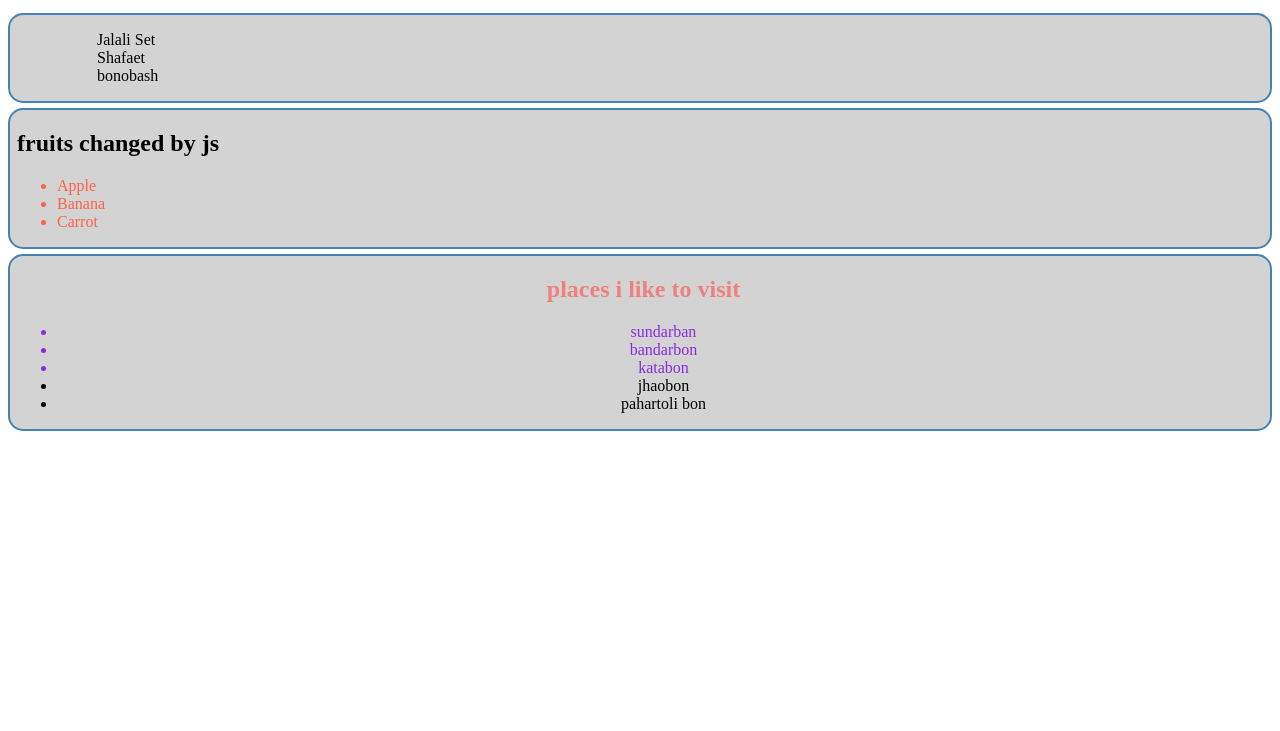
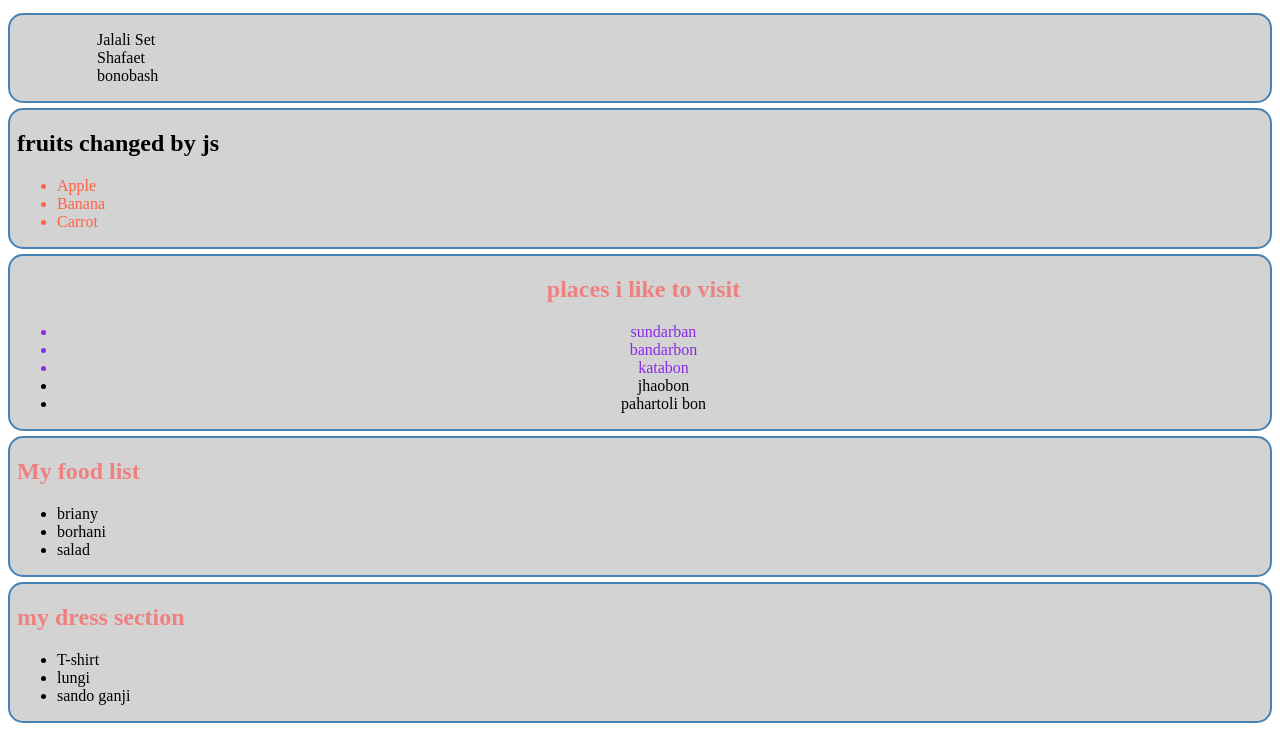
Before and after one commit to Galib24/DOM-section-part, a plain HTML site: page index.html in a window 1280 px wide. Shown: the part 159-890 px from the top of the page. Before the commit the page ends 800 px from the top, so only its background shows below. Drawn offline with Linux system fonts and the light colour scheme.

Commit message:
append operation by child added and sub child

```diff
--- a/index.html
+++ b/index.html
@@ -11,7 +11,7 @@
     <header>
         <h1>Welcome to my Dom</h1>
     </header>
-    <main>
+    <main id="main-container">
         <h1>My awesome DOM re baba</h1>
         <p>
             Lorem ipsum dolor sit, amet consectetur adipisicing elit. Rerum reprehenderit cupiditate provident neque libero consequatur voluptatibus dolor nemo quis dicta.
@@ -41,7 +41,7 @@
     </ul>
 </section>
     </main>
+    <script src="js/append.js"></script>
   <script src="js/dom.js"></script>
-  <script src="js/append.js"></script>
 </body>
 </html>
--- a/js/append.js
+++ b/js/append.js
@@ -1,7 +1,50 @@
 // where to added
 const placeList = document.getElementById('places-list');
-// what tp be added
+// what to be added
 const li = document.createElement('li');
 li.innerText = 'pahartoli bon';
 // add the child
 placeList.appendChild(li);
+
+
+
+// section added
+// where to add
+const mainContainer = document.getElementById('main-container');
+
+// what to be added
+const section = document.createElement('section');
+const h1 = document.createElement('h1');
+h1.innerText = 'My food list'
+section.appendChild(h1);
+
+const ul = document.createElement('ul');
+const li1 = document.createElement('li');
+li1.innerText = 'briany'
+ul.appendChild(li1);
+
+const li2 = document.createElement('li');
+li2.innerText = 'borhani'
+ul.appendChild(li2);
+
+const li3 = document.createElement('li');
+li3.innerText = 'salad'
+ul.appendChild(li3);
+
+section.appendChild(ul);
+
+// add the child
+mainContainer.appendChild(section);
+
+
+// set innerHtml directly
+const sectionDress = document.createElement('section');
+sectionDress.innerHTML = `
+<h1>my dress section </h1>
+<ul>
+   <li> T-shirt </li>
+   <li>lungi </li>
+   <li> sando ganji </li>
+</ul>
+`
+mainContainer.appendChild(sectionDress);
```
